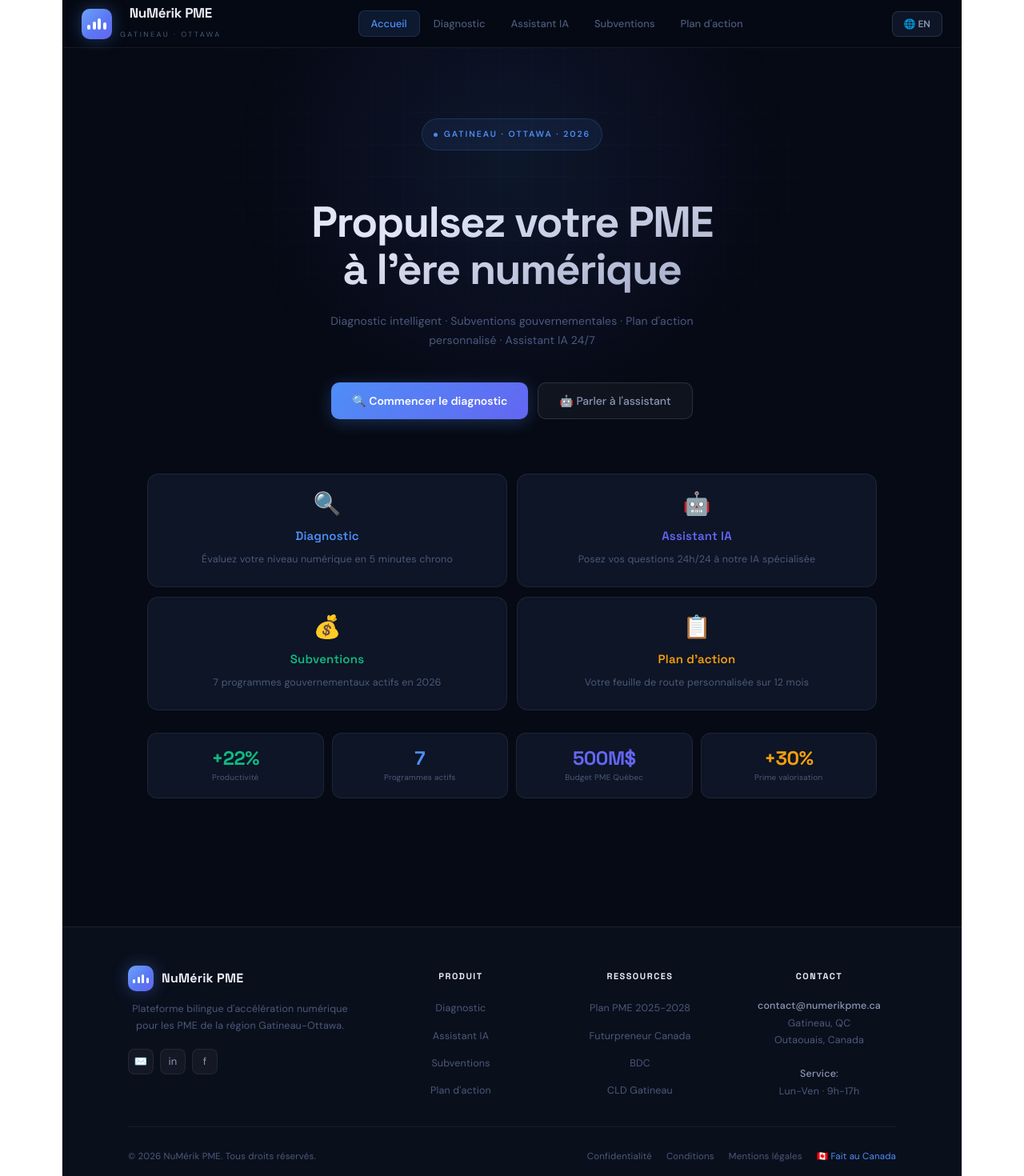
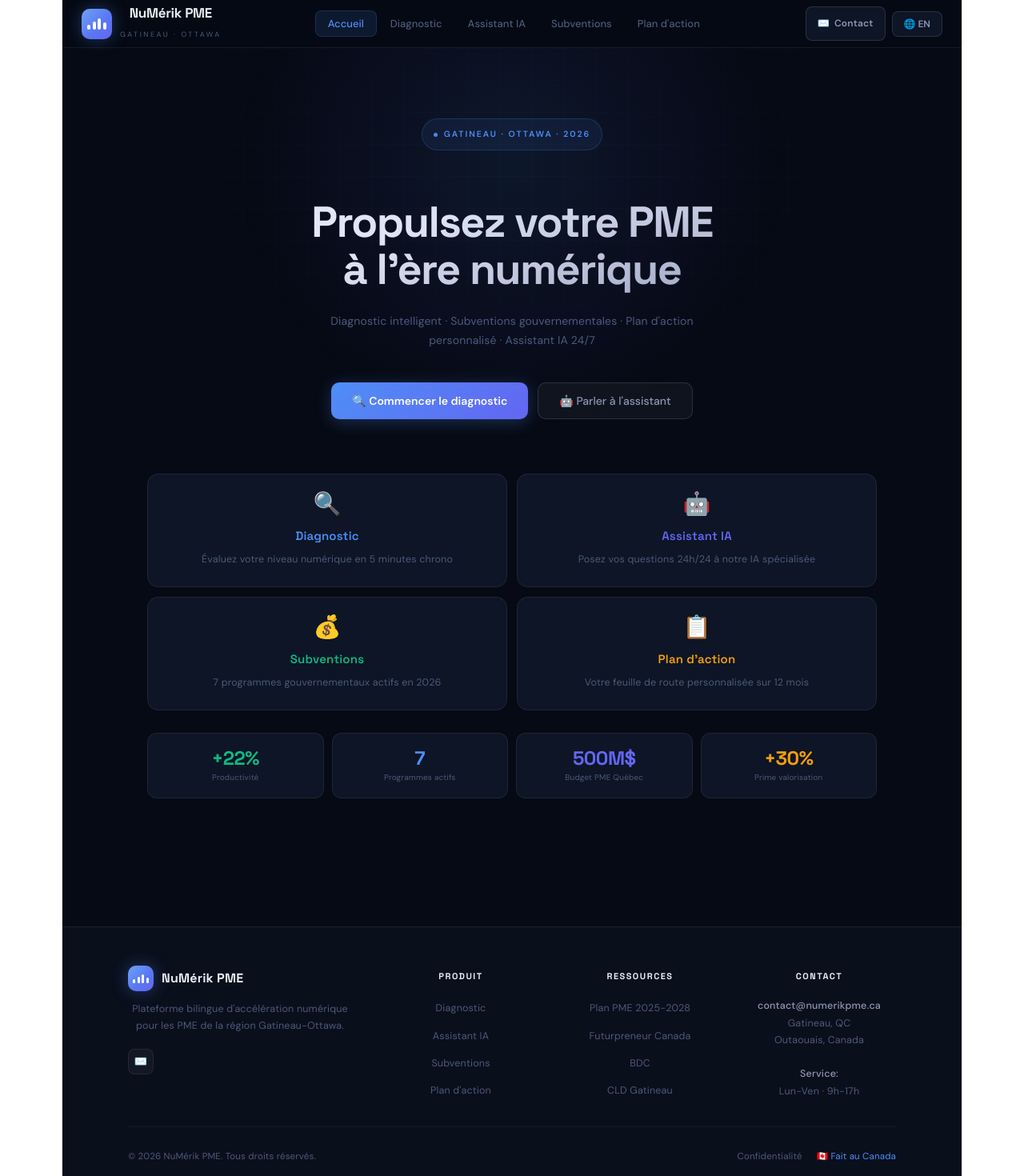
Before and after one commit to jojowill3-web/numerikpme, a React (Vite) app: page / in a window 1280 px wide. Shown: the top 1470 px of the page at 80% size. Built offline with nearby package versions, Linux system fonts and the light colour scheme.

Commit message:
fix: og-image, retire lyen mò, bouton Contact

```diff
--- a/index.html
+++ b/index.html
@@ -78,11 +78,6 @@
           "addressRegion": "QC",
           "addressCountry": "CA"
         }
-      },
-      "aggregateRating": {
-        "@type": "AggregateRating",
-        "ratingValue": "4.9",
-        "ratingCount": "10"
       }
     }
     </script>
--- a/src/App.jsx
+++ b/src/App.jsx
@@ -303,6 +303,7 @@ export default function App() {
         .nav-tab.active{background:rgba(79,142,247,0.12);color:#4F8EF7;border:1px solid rgba(79,142,247,0.2)}
         .nav-lang{padding:7px 14px;border-radius:8px;font-size:12px;font-weight:600;cursor:pointer;border:1px solid rgba(255,255,255,0.12);background:#0D1526;color:#8B97B4;transition:all 0.18s;font-family:'DM Sans',sans-serif;display:flex;align-items:center;gap:6px}
         .nav-lang:hover{border-color:#4F8EF7;color:#4F8EF7}
+        @media(max-width:500px){.contact-lbl{display:none}}
         .main{max-width:960px;margin:0 auto;padding:0 24px 80px}
         .hero{padding:88px 0 68px;text-align:center;position:relative}
         .hero-glow{position:absolute;top:0;left:50%;transform:translateX(-50%);width:700px;height:480px;background:radial-gradient(ellipse at 50% 30%,rgba(79,142,247,0.1) 0%,rgba(99,102,241,0.05) 40%,transparent 70%);pointer-events:none}
@@ -471,7 +472,12 @@ export default function App() {
           ))}
         </nav>
 
-        <button className="nav-lang" onClick={switchLang}>🌐 {t.lang}</button>
+        <div style={{ display: "flex", gap: 8, alignItems: "center" }}>
+          <a href="mailto:contact@numerikpme.ca" className="nav-lang" style={{ textDecoration: "none" }}>
+            ✉️ <span className="contact-lbl">{lang === "fr" ? "Contact" : "Contact"}</span>
+          </a>
+          <button className="nav-lang" onClick={switchLang}>🌐 {t.lang}</button>
+        </div>
       </header>
 
       {/* MOBILE BOTTOM NAV */}
@@ -773,8 +779,6 @@ export default function App() {
             </p>
             <div className="footer-social">
               <a href="mailto:contact@numerikpme.ca" className="footer-icon" title="Email">✉️</a>
-              <a href="https://linkedin.com" target="_blank" rel="noopener noreferrer" className="footer-icon" title="LinkedIn">in</a>
-              <a href="https://facebook.com" target="_blank" rel="noopener noreferrer" className="footer-icon" title="Facebook">f</a>
             </div>
           </div>
 
@@ -816,8 +820,6 @@ export default function App() {
           </div>
           <div className="footer-legal">
             <a onClick={() => setActiveTab("legal")}>{lang === "fr" ? "Confidentialité" : "Privacy"}</a>
-            <a href="#conditions">{lang === "fr" ? "Conditions" : "Terms"}</a>
-            <a href="#mentions">{lang === "fr" ? "Mentions légales" : "Legal"}</a>
             <span style={{ color: "#4F8EF7" }}>🇨🇦 {lang === "fr" ? "Fait au Canada" : "Made in Canada"}</span>
           </div>
         </div>
```
Also changed, not shown: public/og-image.png (added).
